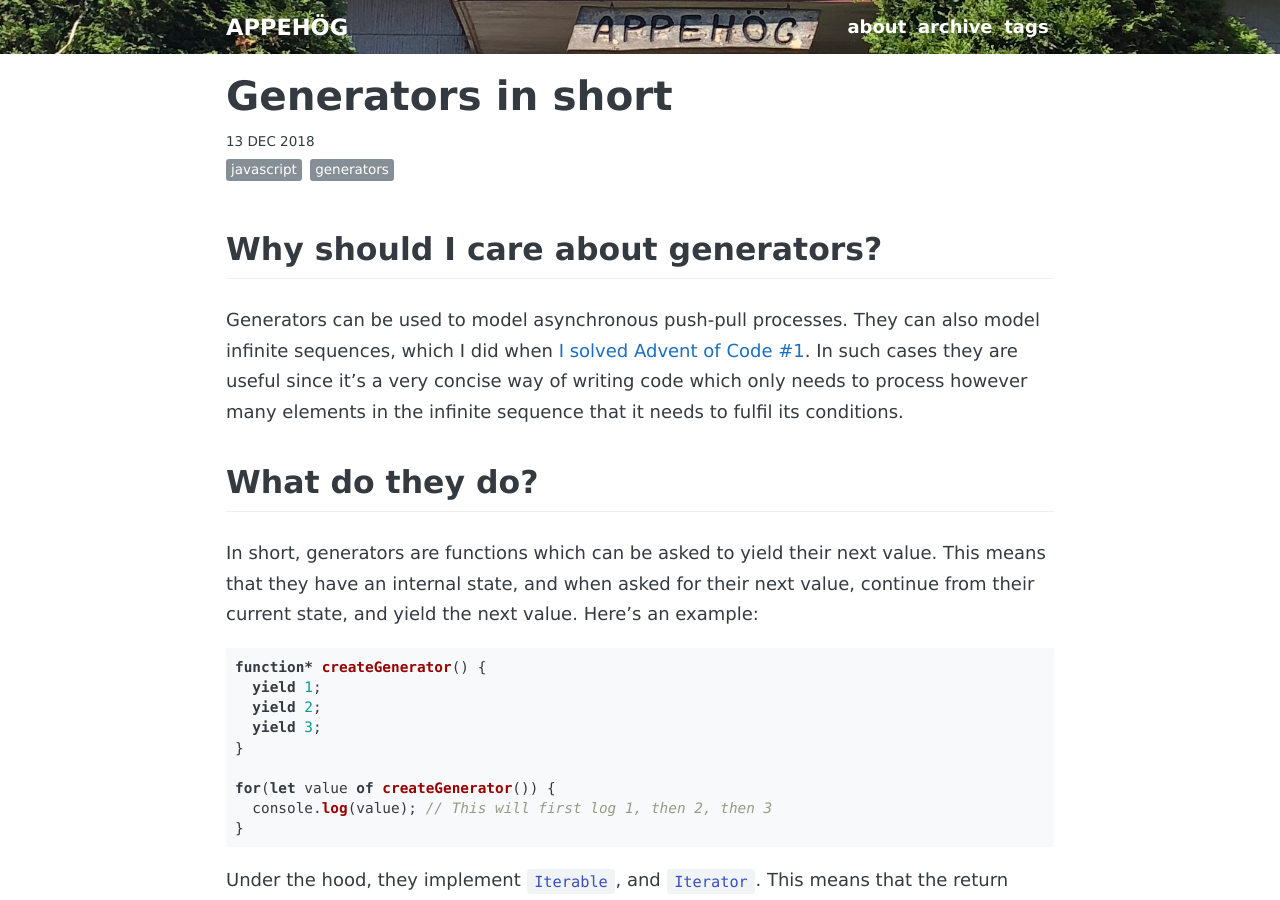
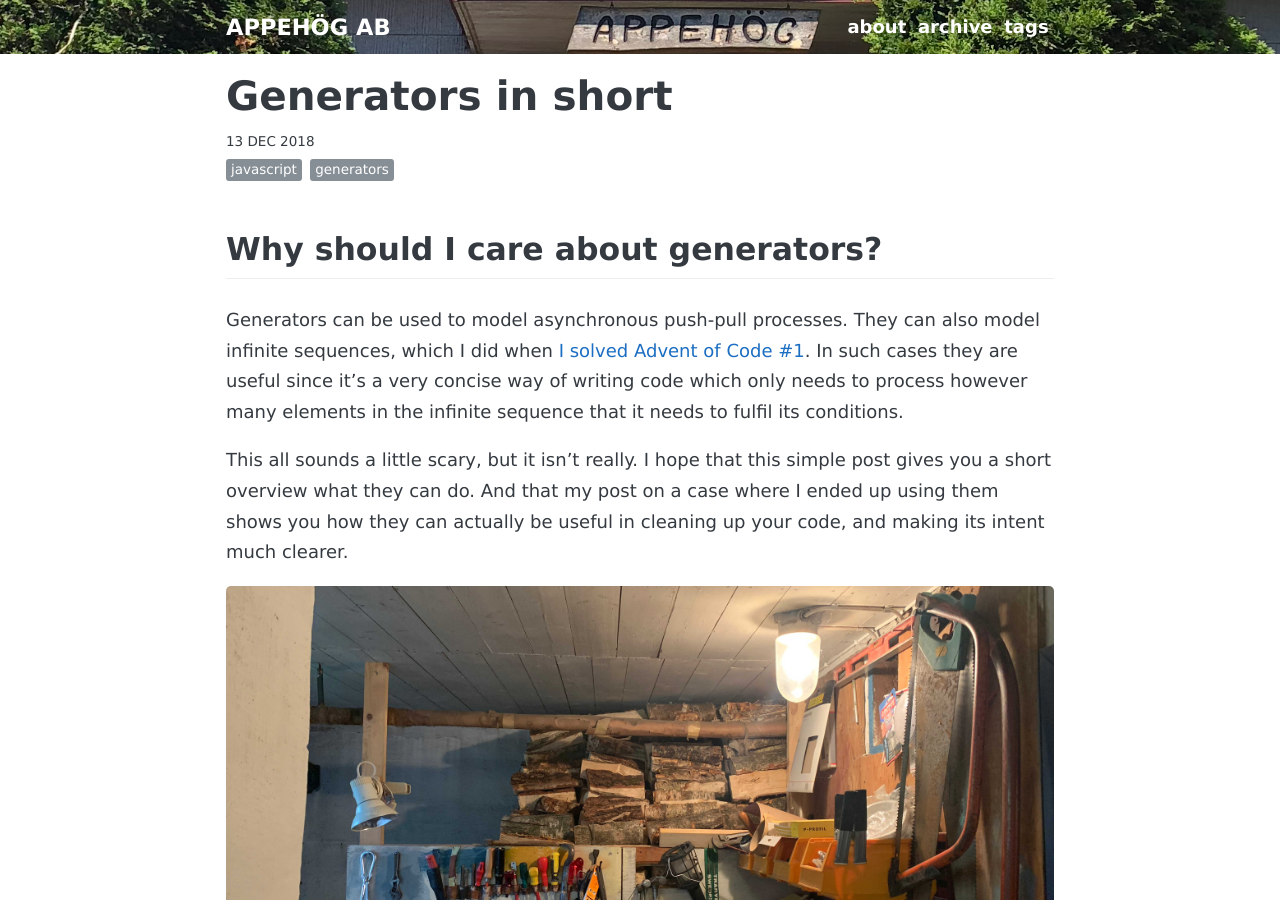
Before and after one commit to Korla/Appehog.Blog, a Jekyll site: the page built from _posts/2018-12-12-aoc-generators.md, in a window 1280 px wide and 900 px high. Built offline with Jekyll 4.4.1, drawn with Linux system fonts in a browser that asks for light colours; some of the changed text lies outside the part shown.

Commit message:
Add image and clear up some concets

````diff
--- a/_config.yml
+++ b/_config.yml
@@ -1,5 +1,5 @@
 # Basic
-name:               "Appehög"
+name:               "Appehög AB"
 
 author:
   github:           korla
--- a/_posts/2018-12-12-aoc-generators.md
+++ b/_posts/2018-12-12-aoc-generators.md
@@ -10,7 +10,12 @@
 ---
 Generators can be used to model asynchronous push-pull processes. They can also model infinite sequences, which I did when [I solved Advent of Code #1](/2018-12-13/stumbling-through-aoc-1/). In such cases they are useful since it's a very concise way of writing code which only needs to process however many elements in the infinite sequence that it needs to fulfil its conditions.
 
-What do they do?
+This all sounds a little scary, but it isn't really. I hope that this simple post gives you a short overview what they can do. And that my post on a case where I ended up using them shows you how they can actually be useful in cleaning up your code, and making its intent much clearer.
+
+![Image of a workbench](/assets/images/generator.jpg "Image of a workbench")
+> This isn't actually a generator, but it's the closest that the headquarters can supply at the moment
+
+How do they work?
 ---
 In short, generators are functions which can be asked to yield their next value. This means that they have an internal state, and when asked for their next value, continue from their current state, and yield the next value. Here's an example:
 
@@ -26,7 +31,7 @@
 }
 ```
 
-Under the hood, they implement `Iterable`, and `Iterator`. This means that the return value of a Generator is an object which has a next-function which is parameterless. Whenever the next-function is called, it returns an object which has a value (the yielded value), and a boolean, done, which is false until the last value is yielded.
+Under the hood, they implement `Iterable`, and `Iterator`. What this means is that the return value of a Generator is an object which has a next-function. Whenever the next-function is called, it returns an object which has a value (the yielded value), and a boolean, done, which is false until the last value is yielded.
 
 ```js
 const generator = createGenerator();
````
Also changed, not shown: assets/images/generator.jpg (added).
